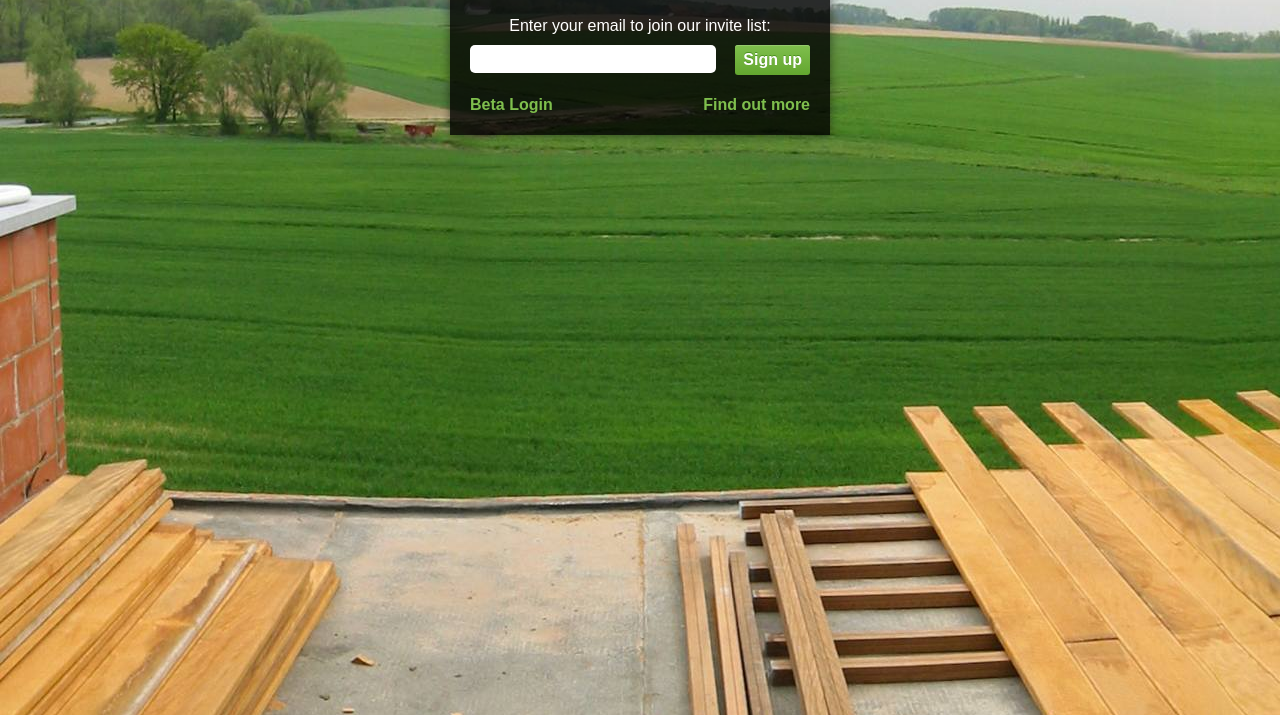
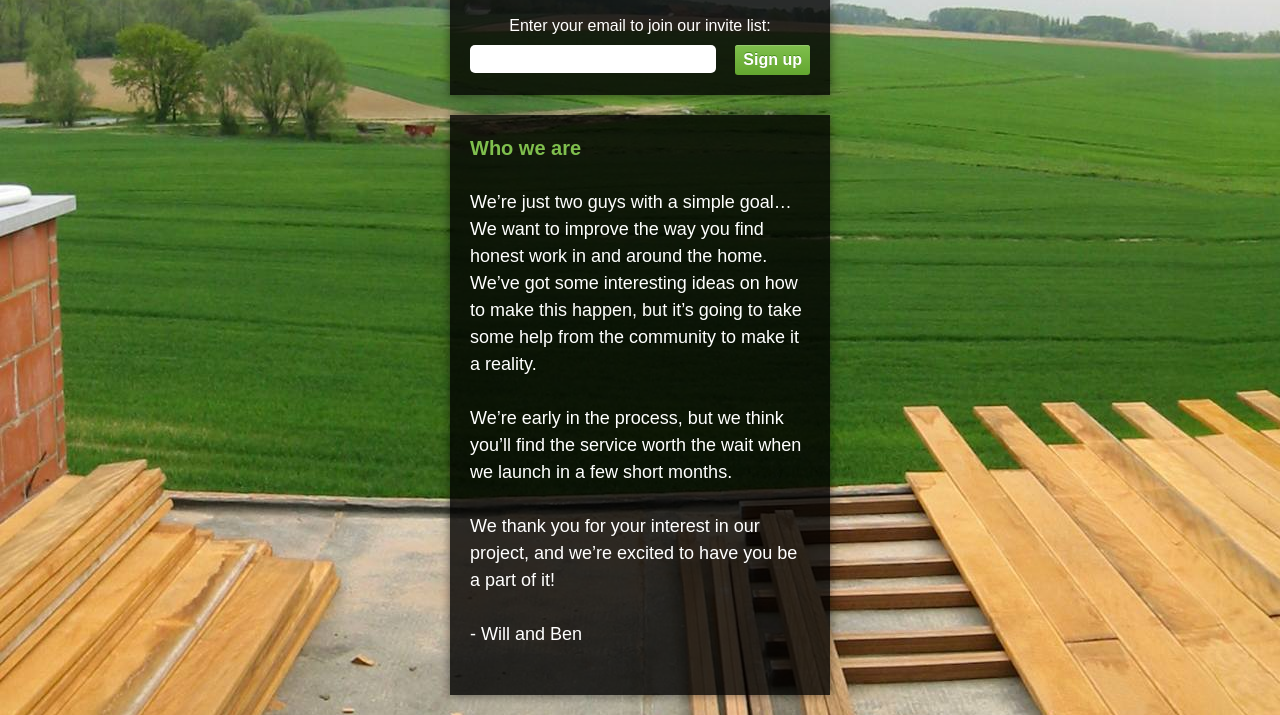
Before and after one commit to nerdyworm/launchy, a plain HTML site: page public/index.html in a window 1280 px wide. Shown: the part 218-933 px from the top of the page. Before the commit the page ends 800 px from the top, so only its background shows below. Drawn offline with Linux system fonts and the light colour scheme.

Commit message:
about page moved to home

```diff
--- a/public/css/style.css
+++ b/public/css/style.css
@@ -184,9 +184,9 @@ img#bg {
   }
 }
 
-#container {
+#container, #about {
   position: relative;
-  margin: 100px auto;
+  margin: 100px auto 20px;
   width: 340px;
 
   background: #000000;
@@ -201,6 +201,10 @@ img#bg {
   -moz-box-shadow: 0 0 10px rgba(0,0,0,.5);
   -webkit-box-shadow: 0 0 10px rgba(0,0,0,.5);
   box-shadow: 0 0 10px rgba(0,0,0,.5);
+}
+
+#about {
+  margin-top: 0;
 }
 
 #callout {
@@ -228,7 +232,6 @@ h1 a:hover {
 }
 
 h2 {
-  margin-top: 40px;
   font-size: 20px;
 }
 
--- a/public/index.html
+++ b/public/index.html
@@ -26,11 +26,15 @@
           <input type="submit" id="go" value="Sign up">
         </form>
       </div>
+    </div>
 
-    <div id="footer" class="clearfix">
-      <a href="#" id="beta">Beta Login</a>
-      <a href="about.html" id="more">Find out more</a>
-    </div>
+
+    <div id="about">
+      <h2 class="hi">Who we are</h2>
+      <p>We’re just two guys with a simple goal…We want to improve the way you find honest work in and around the home.  We’ve got some interesting ideas on how to make this happen, but it’s going to take some help from the community to make it a reality.</p>
+      <p>We’re early in the process, but we think you’ll find the service worth the wait when we launch in a few short months.</p>
+      <p>We thank you for your interest in our project, and we’re excited to have you be a part of it!</p>
+      <p>- Will and Ben</p>
     </div>
 
     <script>
```
Also changed, not shown: 1 other file. Lines whose indentation alone changed are shown as unchanged.
